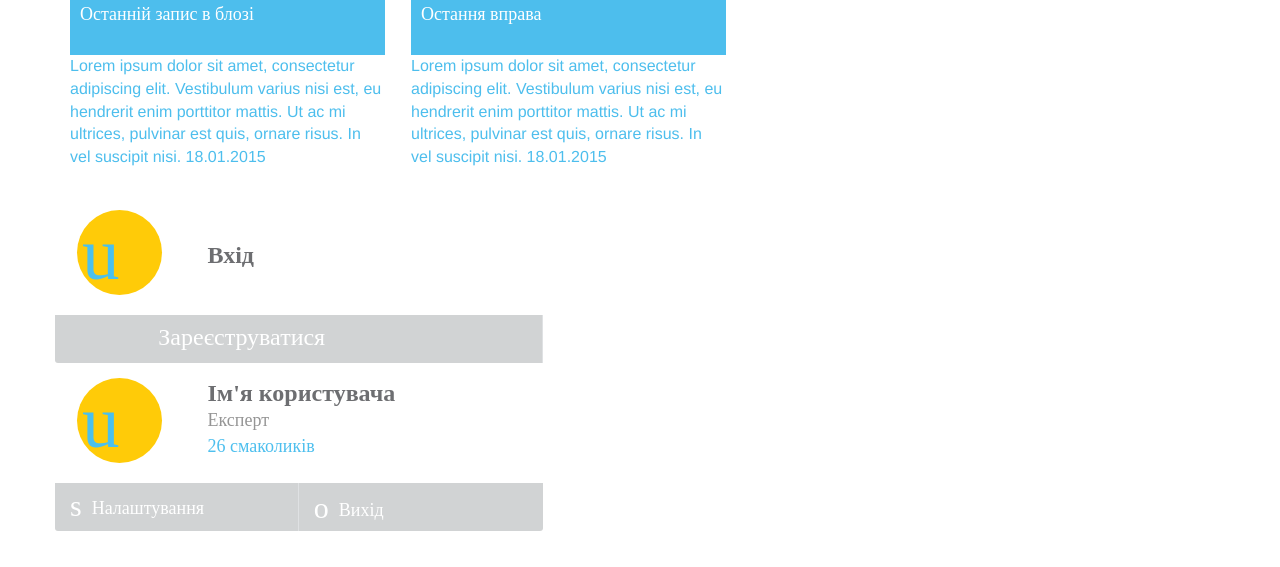
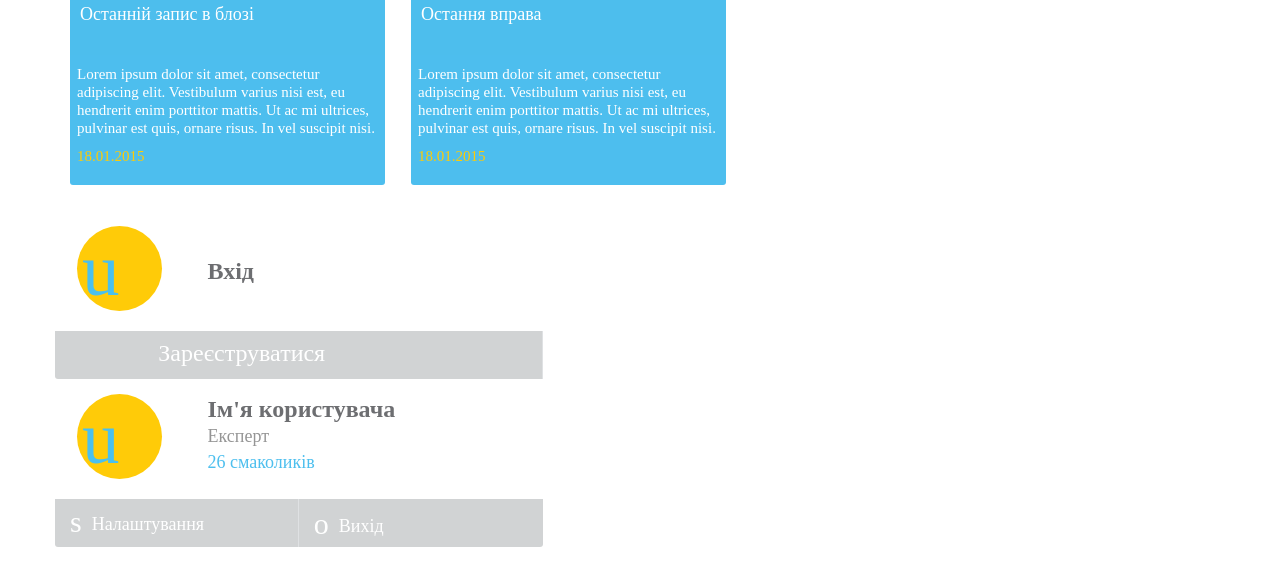
Before and after one commit to sashklym/mova, a plain HTML site: page index.html in a window 1280 px wide. Shown: the part 209-776 px from the top of the page. Drawn offline with nearby package versions, Linux system fonts and the light colour scheme; files that its build step writes are made by us from their sources; a script that the page names is missing; a web font is replaced by a local one.

Commit message:
Зміна вигляду блоків останнього запису в блозі та останньої вправи на головній

```diff
--- a/scss/app.scss
+++ b/scss/app.scss
@@ -501,6 +501,7 @@ padding-top: 5px;
     margin: 26px 0;
 
     .block_one{
+    display: block;
     padding: 0;
     width: 315px;
     background: #ffffff;
@@ -536,7 +537,34 @@ padding-top: 5px;
                 color:rgb(77,190,237);
             }
         }
-    }
+
+        .info_min{
+            width: 100%;
+            padding: 10px 7px 15px;
+            font-family: PragmaticaC;
+            font-size: 15px;
+            font-weight: 400;
+            line-height: 18px;
+            background: #4dbeee;
+            @include border-radius_bot(3px);
+            color: #ffffff;
+
+            span{
+                display: block;
+                color: #ffcb05;
+                margin: 10px 7px 5px 0px;
+
+            }
+        }
+    }
+    .block_one:hover{
+        .name1, .name2, .info_min{
+            background: #009edb;
+
+        }
+        text-decoration: none;
+    }
+
     .block_one:last-child{
     margin-right: 0px;
     }
@@ -544,9 +572,10 @@ padding-top: 5px;
 
 .cloud {
     background-color:rgb(209,210,212);
-    height: 279px;
+    height:422px;
     margin: 26px 0 0px;
     @include border-radius(3px);
+
 }
 
 .line {
```
